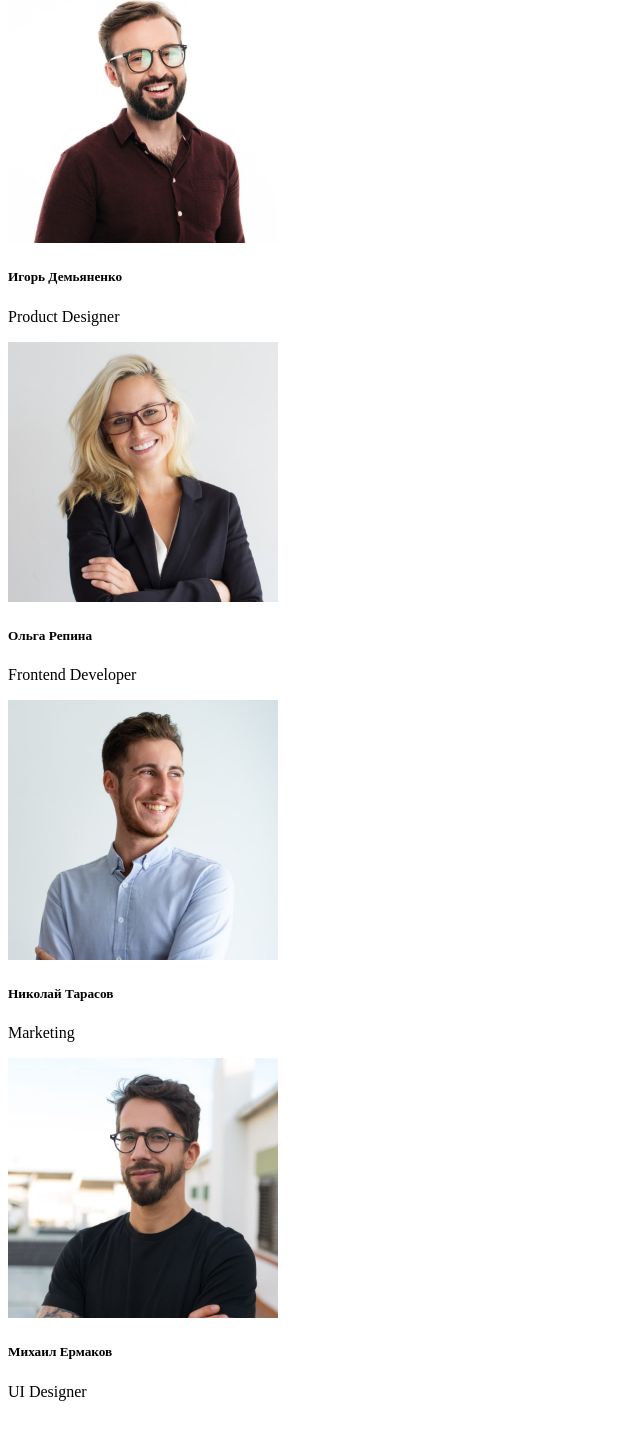
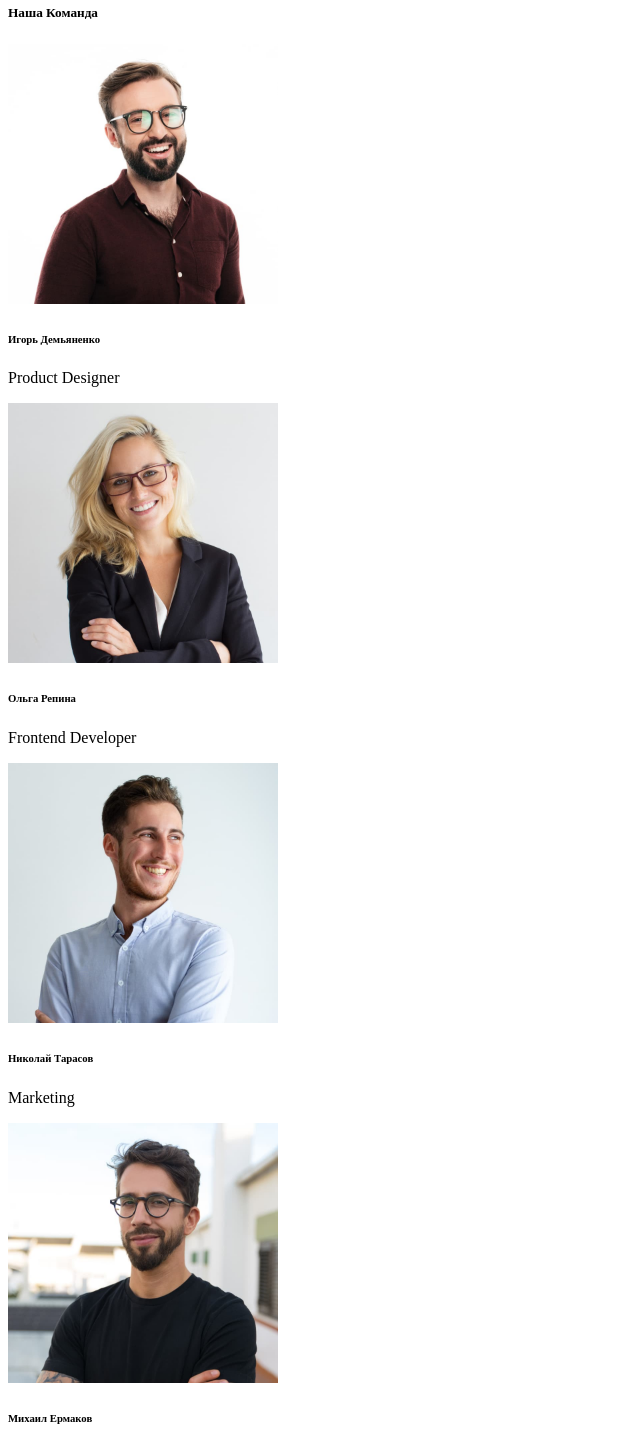
Before and after one commit to AbbasRakim/goit-markup-hw-01, a plain HTML site: page index.html in a window 1280 px wide. Shown: the part 996-2440 px from the top of the page, without its empty margins (0-640 px from the left). Before the commit the page ends 2413 px from the top, so only its background shows below. Drawn offline with Linux system fonts and the light colour scheme.

Commit message:
секция Наша Команда исправлено

```diff
--- a/index.html
+++ b/index.html
@@ -66,20 +66,21 @@
 
             <!--Наша команда-->
             <section>
+                <h5>Наша Команда</h5>
                 <img src="/images/Igor.jpg" alt="Игорь Демьяненко" width="270">
-                <h5>Игорь Демьяненко</h5>
+                <h6>Игорь Демьяненко</h6>
                 <p>Product Designer</p>
 
                 <img src="/images/Olga.jpg" alt="Ольга Репина" width="270">
-                <h5>Ольга Репина</h5>
+                <h6>Ольга Репина</h6>
                 <p>Frontend Developer</p>
 
                 <img src="/images/Nikolai.jpg" alt="Николай Тарасов" width="270">
-                <h5>Николай Тарасов</h5>
+                <h6>Николай Тарасов</h6>
                 <p>Marketing</p>
 
                 <img src="/images/michail.jpg" alt="Михаил Ермаков" width="270">
-                <h5>Михаил Ермаков</h5>
+                <h6>Михаил Ермаков</h6>
                 <p>UI Designer</p>
             </section>
     </main>
```
